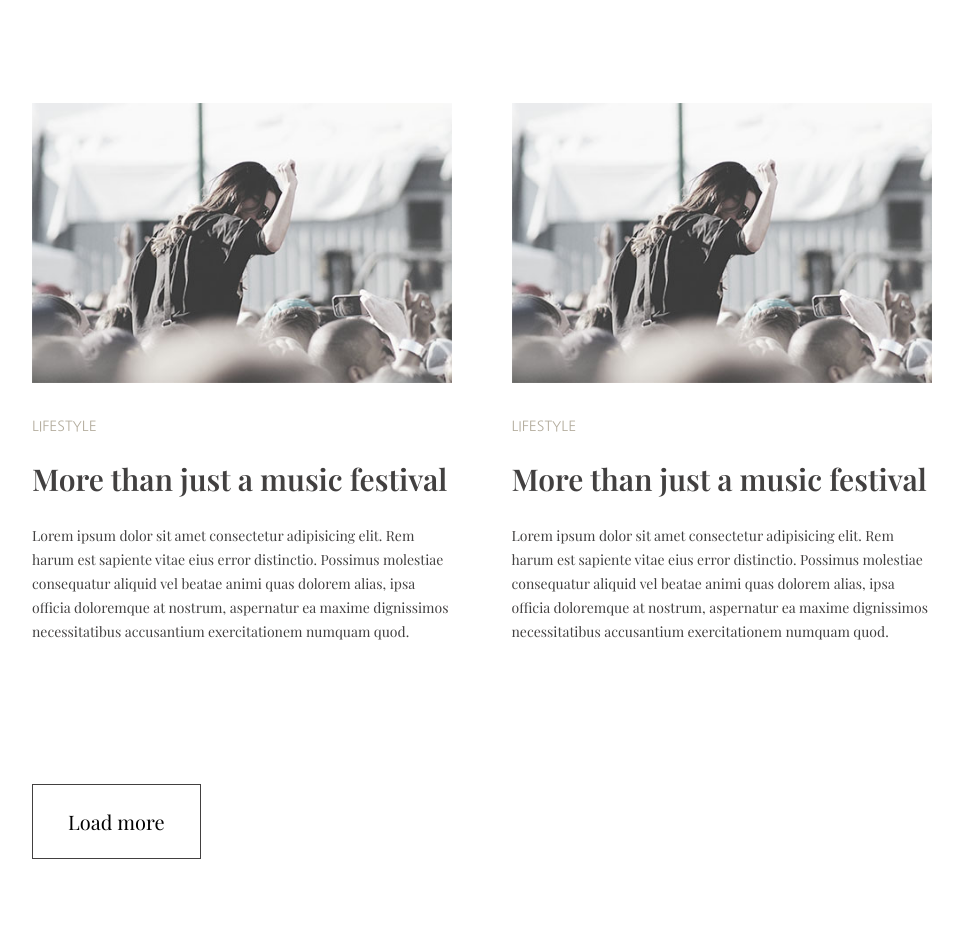
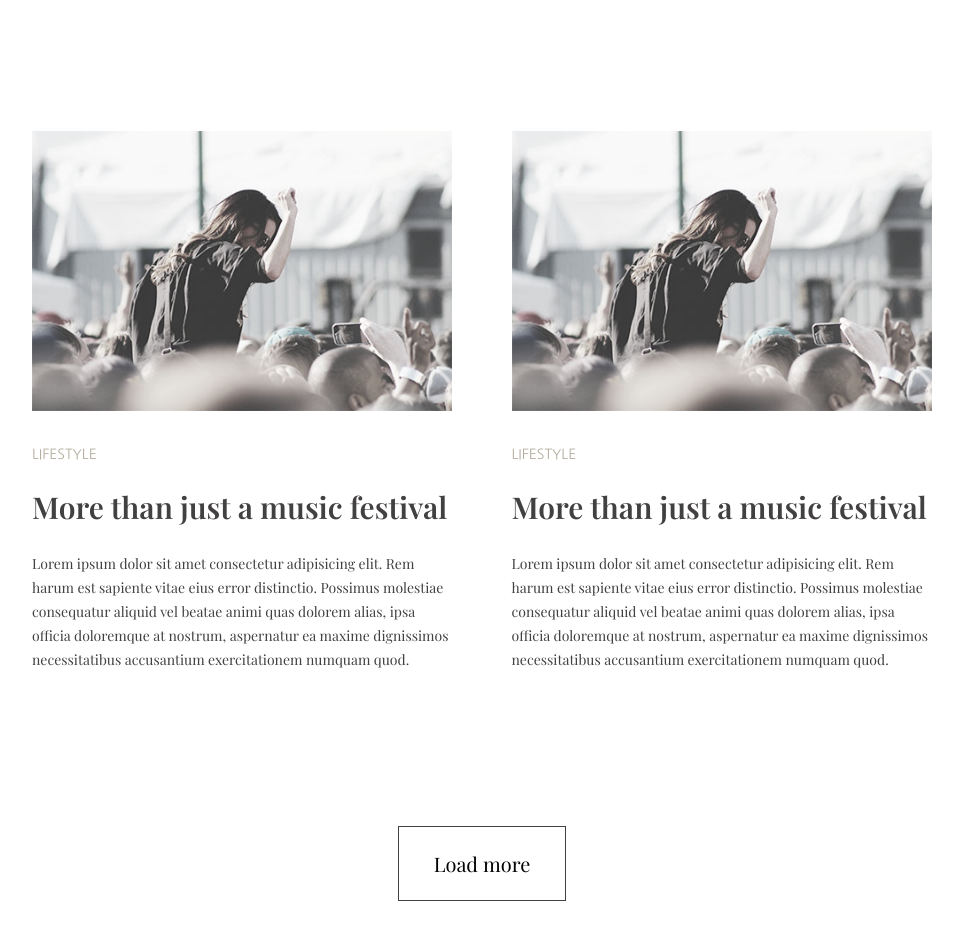
Before and after one commit to AndriyPetrovskiy/home_work_3, a plain HTML site: page index.html in a window 1280 px wide. Shown: the part 1460-2400 px from the top of the page, without its empty margins (158-1121 px from the left). Before the commit the page ends 2319 px from the top, so only its background shows below. Drawn offline with nearby package versions, Linux system fonts and the light colour scheme.

Commit message:
Added footer and change margin(delete in article and added to li)

```diff
--- a/index.css
+++ b/index.css
@@ -64,6 +64,8 @@ header {
     margin-bottom: 140px; */
     display: inline-block;
     margin-right: 56px;
+    width: 420px;
+    margin-bottom: 140px;
 }
 
 .art_li:nth-child(2n) {
@@ -71,10 +73,9 @@ header {
 }
 
 
-article {
-    width: 420px;
-    margin-bottom: 140px;
-}
+/* article {
+
+} */
 
 img {
     margin-bottom: 30px;
@@ -86,8 +87,13 @@ img {
     color: #b4ad9e;
 }
 
+footer {
+    text-align: center;
+    margin-bottom: 50px;
+}
+
 button {
-    margin: 0 auto;
+
     background: none;
     padding: 23px 35px;
     border: 1px solid #424040;
--- a/index.html
+++ b/index.html
@@ -119,7 +119,9 @@
 
             </ul>
         </main>
+    <footer>
         <button>Load more</button>
+    </footer>
 </div>
 </body>
 </html>
```
